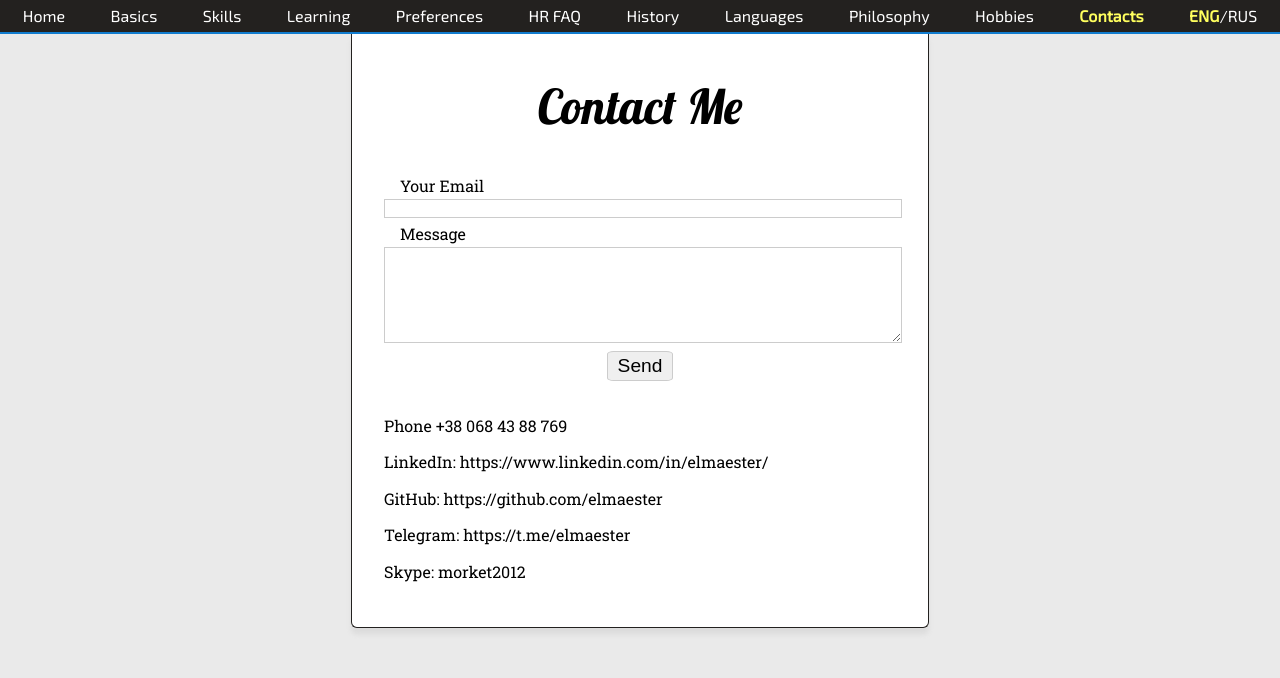
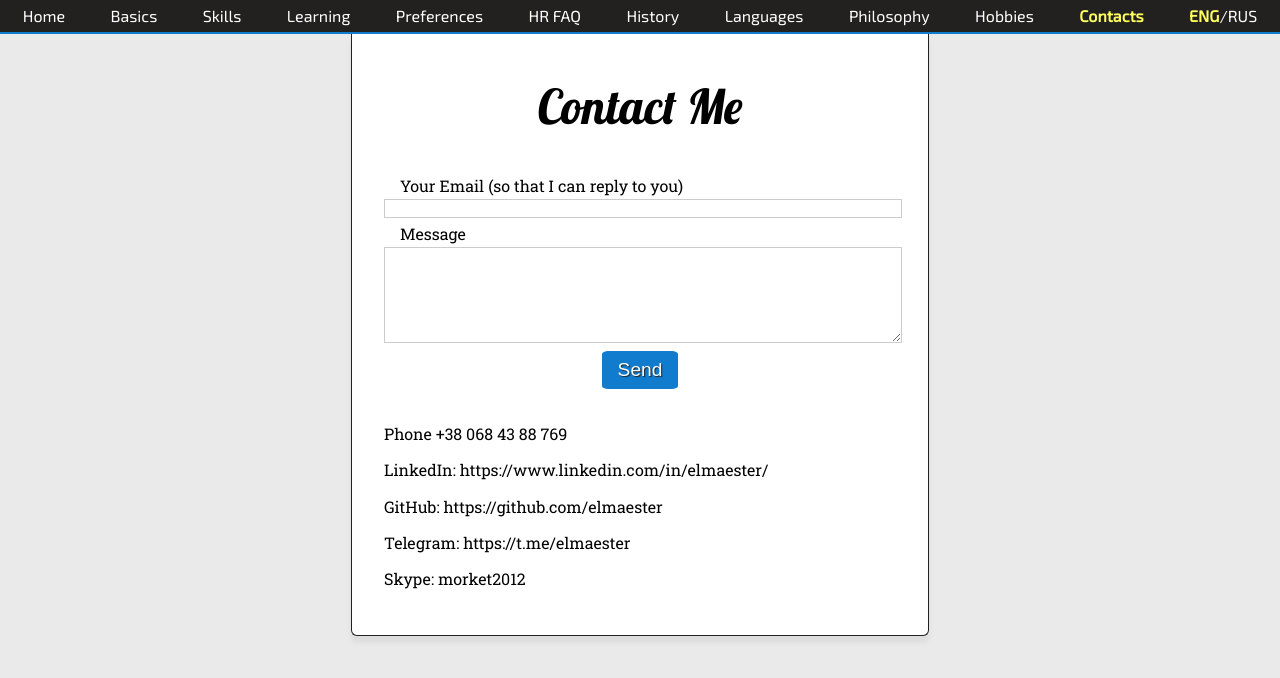
Before and after one commit to elmaester/hire-oleg, a Next.js app: page /contacts in a window 1280 px wide. Shown: the top 678 px of the page. Built offline with nearby package versions, Linux system fonts and the light colour scheme.

Commit message:
feat: improved contact form text and button styling

```diff
--- a/components/Form.js
+++ b/components/Form.js
@@ -63,7 +63,11 @@ const Form = ({ lang }) => {
   return (
     <ContactForm>
       <form onSubmit={handleOnSubmit}>
-        <label htmlFor="email">{ru ? "Ваш " : "Your "}Email</label>
+        <label htmlFor="email">
+          {ru
+            ? "Ваш Email (чтобы я мог Вам ответить)"
+            : "Your Email (so that I can reply to you)"}
+        </label>
         <input
           id="email"
           type="email"
--- a/components/styled/ContactForm.js
+++ b/components/styled/ContactForm.js
@@ -1,4 +1,5 @@
 import styled from "styled-components";
+import colors from "../../colors";
 
 const ContactForm = styled.section`
   margin-bottom: 2rem;
@@ -16,17 +17,19 @@ const ContactForm = styled.section`
   }
   button {
     display: block;
-    border: 1px solid #ccc;
-    border-radius: 10%;
-    padding: 0.2rem 0.6rem;
+    background-color: ${colors.darkBlue};
+    border-radius: 8%;
+    padding: 0.5rem 1rem;
     margin: auto;
     transition: 0.25s ease;
     font-size: 1.2rem;
     cursor: pointer;
+    color: white;
+    border: none;
+    text-shadow: 1px 1px 1px ${colors.darkGray};
   }
   button:hover {
-    background-color: #2d3748;
-    color: #fff;
+    background-color: ${colors.lightBlue};
   }
 `;
 
```
